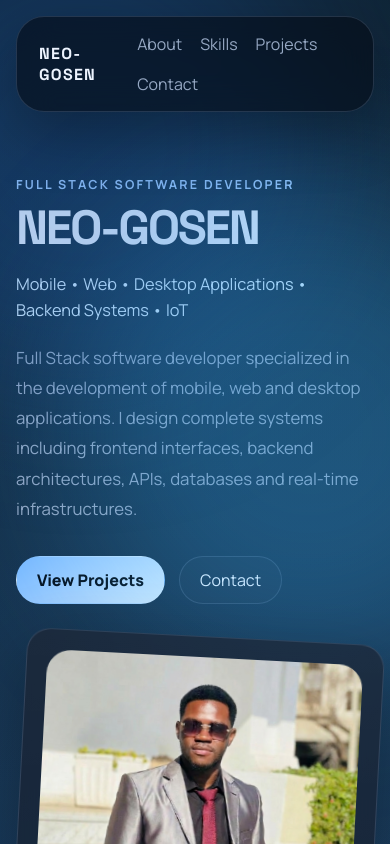
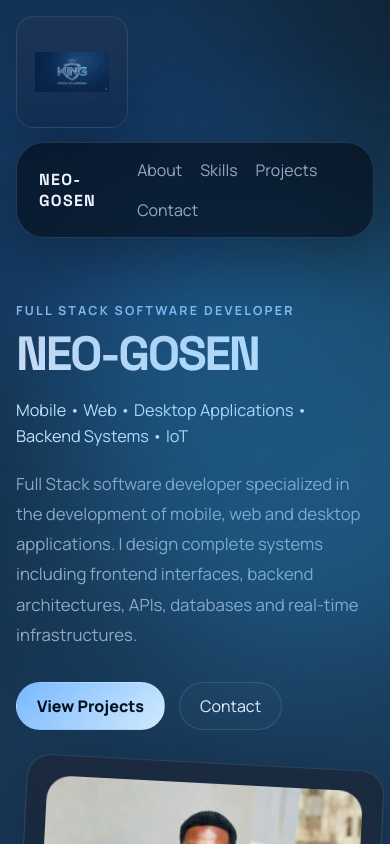
Before and after one commit to kissambouneogosen3-creator/neo-gosen-portfolio, a React (Vite) app: page / in a window 390 px wide. Shown: the top 844 px of the page. Built offline with nearby package versions, Linux system fonts and the light colour scheme.

Commit message:
Refine portfolio branding layout

```diff
--- a/index.html
+++ b/index.html
@@ -3,6 +3,7 @@
   <head>
     <meta charset="UTF-8" />
     <meta name="viewport" content="width=device-width, initial-scale=1.0" />
+    <link rel="icon" type="image/png" href="/branding/logo.png" />
     <meta
       name="description"
       content="Portfolio of Neo Gosen, Full Stack Software Developer specialized in mobile, web and desktop applications."
--- a/src/App.jsx
+++ b/src/App.jsx
@@ -46,6 +46,7 @@ const skillGroups = [
 ];
 
 const profileImage = "/images/profile/profile.png";
+const logoImage = "/branding/logo.png";
 
 const projects = [
   {
@@ -136,9 +137,15 @@ function App() {
       <div className="ambient ambient-left" />
       <div className="ambient ambient-right" />
 
+      <div className="masthead">
+        <a className="logo-anchor" href="#hero" aria-label="NEO-GOSEN home">
+          <span className="brand-logo-wrap brand-logo-wrap-large">
+            <img src={logoImage} alt="NEO-GOSEN logo" className="brand-logo" />
+          </span>
+        </a>
         <header className="topbar">
           <a className="brand" href="#hero">
-          NEO-GOSEN
+            <span className="brand-text">NEO-GOSEN</span>
           </a>
           <nav className="nav">
             <a href="#about">About</a>
@@ -147,6 +154,7 @@ function App() {
             <a href="#contact">Contact</a>
           </nav>
         </header>
+      </div>
 
       <main>
         <section className="hero-section section" id="hero">
--- a/src/styles.css
+++ b/src/styles.css
@@ -60,6 +60,18 @@ img {
   padding: 24px;
 }
 
+.masthead {
+  position: sticky;
+  top: 16px;
+  z-index: 10;
+  max-width: 1180px;
+  margin: 0 auto 32px;
+  display: grid;
+  grid-template-columns: 196px minmax(0, 1fr);
+  align-items: center;
+  gap: 20px;
+}
+
 .ambient {
   position: fixed;
   inset: auto;
@@ -84,11 +96,6 @@ img {
 }
 
 .topbar {
-  position: sticky;
-  top: 16px;
-  z-index: 10;
-  max-width: 1180px;
-  margin: 0 auto 32px;
   padding: 16px 22px;
   display: flex;
   justify-content: space-between;
@@ -101,6 +108,14 @@ img {
   box-shadow: 0 20px 60px rgba(0, 0, 0, 0.3);
 }
 
+.logo-anchor {
+  flex: 0 0 auto;
+  display: flex;
+  align-items: center;
+  justify-content: flex-start;
+  transform: translateX(-52px);
+}
+
 .brand,
 h1,
 h2,
@@ -110,10 +125,45 @@ h4 {
 }
 
 .brand {
+  display: inline-flex;
+  align-items: center;
   font-size: 1rem;
   font-weight: 700;
   letter-spacing: 0.08em;
   text-transform: uppercase;
+  margin-right: auto;
+}
+
+.brand-logo-wrap {
+  display: inline-flex;
+  align-items: center;
+  justify-content: center;
+  width: 72px;
+  height: 72px;
+  padding: 10px;
+  border-radius: 22px;
+  border: 1px solid var(--panel-border);
+  background:
+    linear-gradient(180deg, rgba(255, 255, 255, 0.08), rgba(255, 255, 255, 0.03)),
+    rgba(8, 18, 32, 0.88);
+  box-shadow: 0 18px 40px rgba(0, 0, 0, 0.28);
+}
+
+.brand-logo-wrap-large {
+  width: 176px;
+  height: 176px;
+  padding: 18px;
+  border-radius: 38px;
+}
+
+.brand-logo {
+  width: 100%;
+  height: 100%;
+  object-fit: contain;
+}
+
+.brand-text {
+  display: inline-block;
 }
 
 .nav {
@@ -487,6 +537,28 @@ h3 {
     border-radius: 28px;
   }
 
+  .masthead {
+    position: static;
+    grid-template-columns: 1fr;
+    gap: 14px;
+  }
+
+  .logo-anchor {
+    justify-content: flex-start;
+    transform: none;
+  }
+
+  .brand-logo-wrap {
+    width: 60px;
+    height: 60px;
+    border-radius: 18px;
+  }
+
+  .brand-logo-wrap-large {
+    width: 112px;
+    height: 112px;
+  }
+
   .nav {
     justify-content: flex-start;
   }
```
Also changed, not shown: public/branding/logo.png (added). Lines whose indentation alone changed are shown as unchanged.
